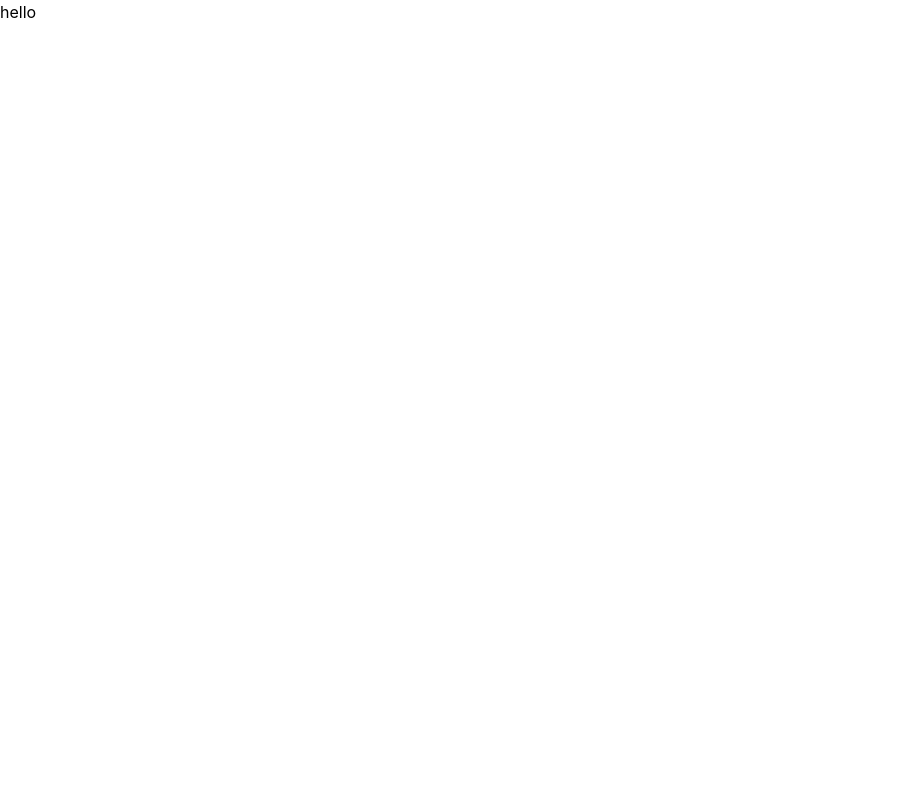
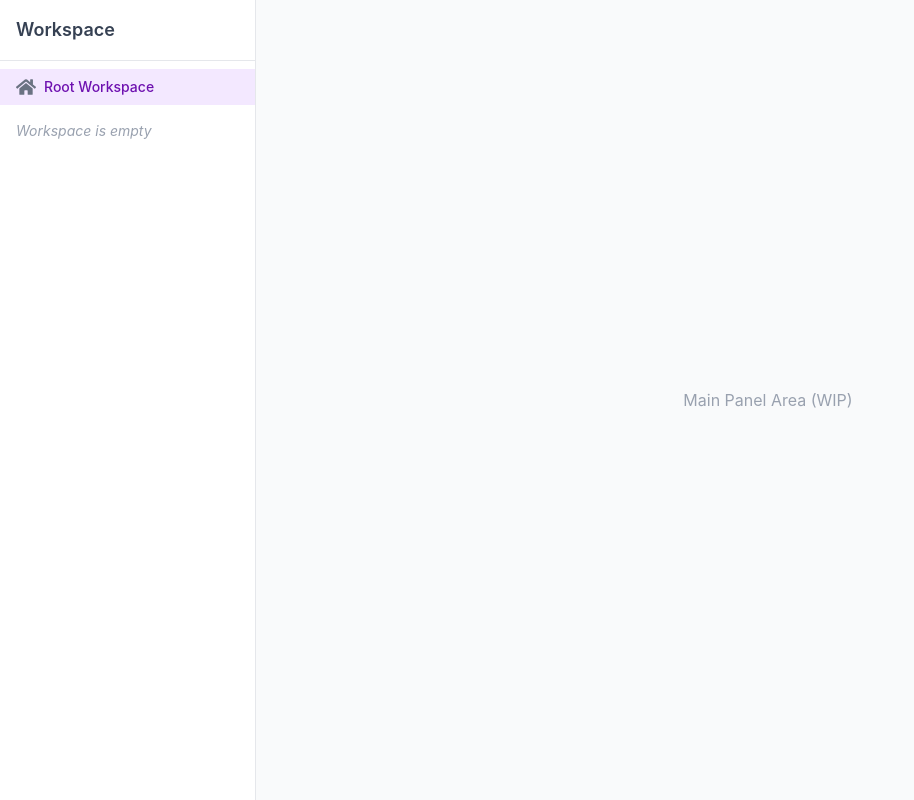
Before and after one commit to soumik9/workspace_reactjs, a React (Vite) app: page / in a window 1280 px wide. Shown: the whole page, without its empty margins (0-914 px from the left). Built offline with nearby package versions, Linux system fonts and the light colour scheme.

Commit message:
feat: basic ui workspace

```diff
--- a/package.json
+++ b/package.json
@@ -11,8 +11,10 @@
   },
   "dependencies": {
     "@reduxjs/toolkit": "^2.12.0",
+    "classnames": "^2.5.1",
     "react": "^19.2.8",
     "react-dom": "^19.2.8",
+    "react-icons": "^5.7.0",
     "react-redux": "^9.3.0",
     "react-router-dom": "^7.18.4"
   },
--- a/src/App.tsx
+++ b/src/App.tsx
@@ -1,9 +1,13 @@
+
+import { MainLayout } from './components/layout/MainLayout'
 
 function App() {
   return (
-    <>
-      <h1>hello</h1>
-    </>
+    <MainLayout>
+      <div className="flex items-center justify-center h-full w-full bg-gray-50 text-gray-400">
+        <p>Main Panel Area (WIP)</p>
+      </div>
+    </MainLayout>
   )
 }
 
--- /dev/null
+++ b/src/components/layout/MainLayout.tsx
@@ -0,0 +1,22 @@
+import React from 'react';
+import Sidebar from '../sidebar/Sidebar';
+
+interface MainLayoutProps {
+  children: React.ReactNode;
+}
+
+export const MainLayout: React.FC<MainLayoutProps> = ({ children }) => {
+  return (
+    <div className="flex h-screen w-full bg-gray-50 text-gray-900 overflow-hidden font-sans">
+      {/* Sidebar */}
+      <aside className="w-64 bg-white border-r border-gray-200 shrink-0 flex flex-col">
+        <Sidebar />
+      </aside>
+
+      {/* Main Panel */}
+      <main className="flex-1 flex flex-col bg-white overflow-hidden relative">
+        {children}
+      </main>
+    </div>
+  );
+};
--- /dev/null
+++ b/src/components/sidebar/FolderTreeItem.tsx
@@ -0,0 +1,81 @@
+import React, { useState } from 'react';
+import { cn } from '../../libs/helper/common.helper';
+import { useDispatch, useSelector } from 'react-redux';
+import type { RootState } from '../../libs/redux/store/store.redux';
+import type { FileSystemItem } from '../../libs/interface/common.interface';
+import { selectFolder, selectFile } from '../../libs/redux/feature/workspace/workspace.slice';
+import { FaChevronRight, FaChevronDown, FaFolder, FaFolderOpen, FaFileAlt } from 'react-icons/fa';
+
+interface FolderTreeItemProps {
+  item: FileSystemItem;
+  level?: number;
+}
+
+export const FolderTreeItem: React.FC<FolderTreeItemProps> = ({ item, level = 0 }) => {
+
+  const dispatch = useDispatch();
+  const [isExpanded, setIsExpanded] = useState(false);
+
+  const { items, selectedFolderId, selectedFileId } = useSelector((state: RootState) => state.workspace);
+
+  // Find children of this folder
+  const children = Object.values(items).filter(child => child.parentId === item.id);
+  const hasChildren = children.length > 0;
+
+  const isSelected = item.type === 'folder'
+    ? selectedFolderId === item.id
+    : selectedFileId === item.id;
+
+  const handleToggle = (e: React.MouseEvent) => {
+    e.stopPropagation();
+    setIsExpanded(!isExpanded);
+  };
+
+  const handleSelect = (e: React.MouseEvent) => {
+    e.stopPropagation();
+    if (item.type === 'folder') {
+      dispatch(selectFolder(item.id));
+      if (!isExpanded) setIsExpanded(true);
+    } else {
+      dispatch(selectFile(item.id));
+    }
+  };
+
+  return (
+    <div className="select-none">
+      <div
+        className={cn('flex items-center py-1.5 px-2 cursor-pointer hover:bg-purple-50', { 'bg-purple-100 hover:bg-purple-200 text-purple-800': isSelected })}
+        style={{ paddingLeft: `${(level * 12) + 8}px` }}
+        onClick={handleSelect}
+      >
+        {/* Expand/Collapse Icon for folders */}
+        <div className="w-5 flex items-center justify-center mr-1 text-gray-500" onClick={item.type === 'folder' ? handleToggle : undefined}>
+          {item.type === 'folder' && (
+            isExpanded ? <FaChevronDown className="w-3 h-3" /> : <FaChevronRight className="w-3 h-3" />
+          )}
+        </div>
+
+        {/* File/Folder Icon */}
+        <div className="w-5 flex items-center justify-center mr-2">
+          {item.type === 'folder' ? (
+            isExpanded ? <FaFolderOpen className="w-4 h-4 text-yellow-500" /> : <FaFolder className="w-4 h-4 text-yellow-500" />
+          ) : (
+            <FaFileAlt className="w-4 h-4 text-purple-500" />
+          )}
+        </div>
+
+        {/* Item Name */}
+        <span className="truncate text-sm">{item.name}</span>
+      </div>
+
+      {/* Recursive Children Render */}
+      {item.type === 'folder' && isExpanded && hasChildren && (
+        <div>
+          {children.map((child: FileSystemItem) => (
+            <FolderTreeItem key={child.id} item={child} level={level + 1} />
+          ))}
+        </div>
+      )}
+    </div>
+  );
+};
--- /dev/null
+++ b/src/components/sidebar/Sidebar.tsx
@@ -0,0 +1,46 @@
+import { useSelector, useDispatch } from 'react-redux';
+import type { RootState } from '../../libs/redux/store/store.redux';
+import { selectFolder } from '../../libs/redux/feature/workspace/workspace.slice';
+import { FolderTreeItem } from './FolderTreeItem';
+import { cn } from '../../libs/helper/common.helper';
+
+import { FaHome } from 'react-icons/fa';
+
+export default function Sidebar() {
+
+  const dispatch = useDispatch();
+  const { items, selectedFolderId } = useSelector((state: RootState) => state.workspace);
+  const rootItems = Object.values(items).filter(item => item.parentId === null);
+
+  const handleRootClick = () => {
+    dispatch(selectFolder(null));
+  };
+
+  return (
+    <div className="flex flex-col h-full">
+      <div className="p-4 border-b border-gray-200">
+        <h2 className="text-lg font-semibold text-gray-700">Workspace</h2>
+      </div>
+
+      <div className="flex-1 overflow-y-auto py-2">
+        <div
+          className={cn('flex items-center py-2 px-4 cursor-pointer hover:bg-purple-50', { 'bg-purple-100 text-purple-800 font-medium': selectedFolderId === null })}
+          onClick={handleRootClick}
+        >
+          <FaHome className="w-5 h-5 mr-2 text-gray-500" />
+          <span className="text-sm">Root Workspace</span>
+        </div>
+
+        <div className="mt-2">
+          {rootItems.length === 0 ? (
+            <div className="px-4 py-2 text-sm text-gray-400 italic">Workspace is empty</div>
+          ) : (
+            rootItems.map(item => (
+              <FolderTreeItem key={item.id} item={item} />
+            ))
+          )}
+        </div>
+      </div>
+    </div>
+  );
+}
--- a/src/libs/helper/common.helper.ts
+++ b/src/libs/helper/common.helper.ts
@@ -1,3 +1,6 @@
+import classNames from 'classnames';
+export const cn = classNames;
+
 export const setLocalStorageData = <T>(key: string, data: T): void => {
   try {
     localStorage.setItem(key, JSON.stringify(data));
```
Also changed, not shown: 1 other file (tests, documents, lock files or other folders).
